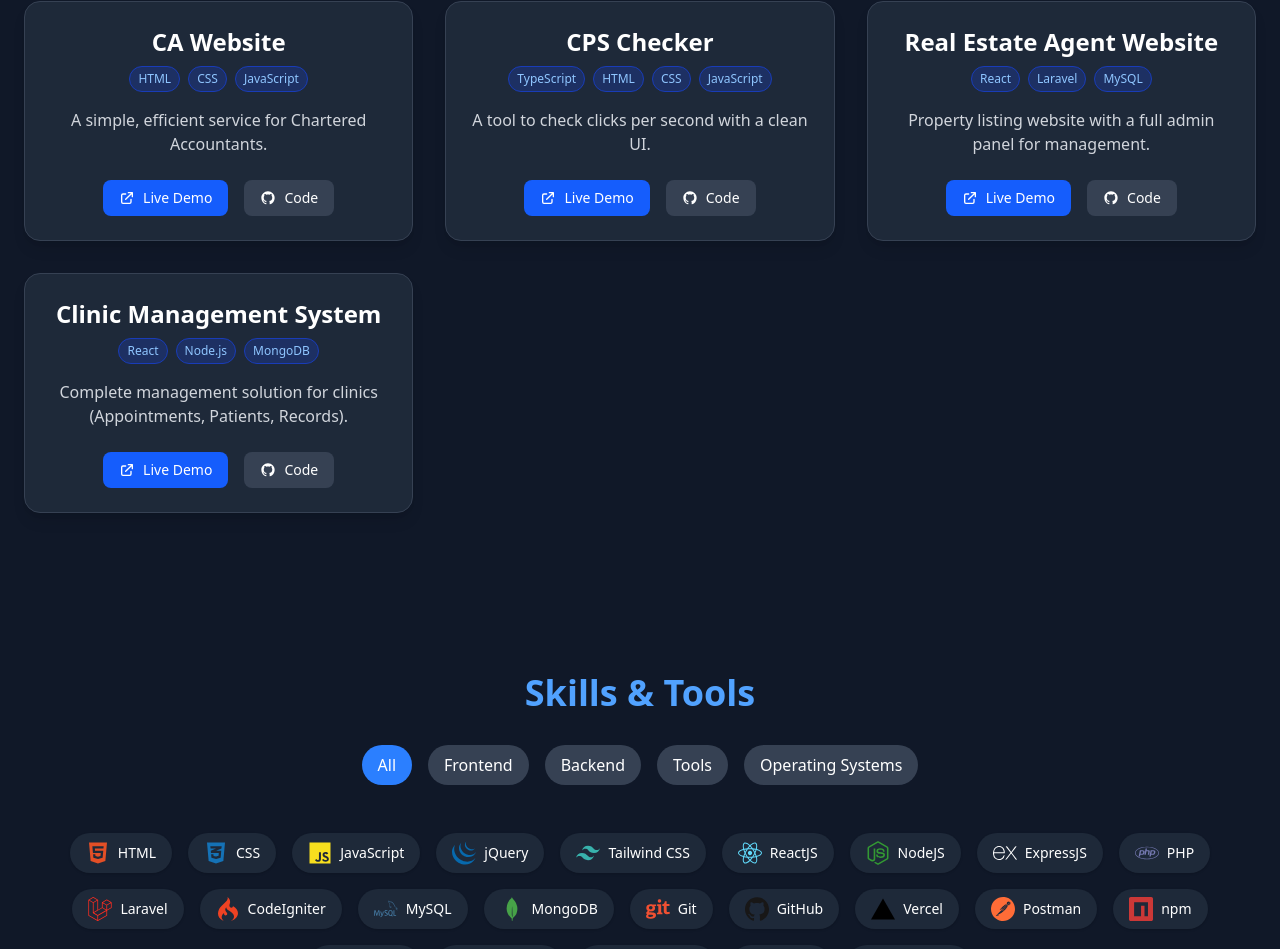
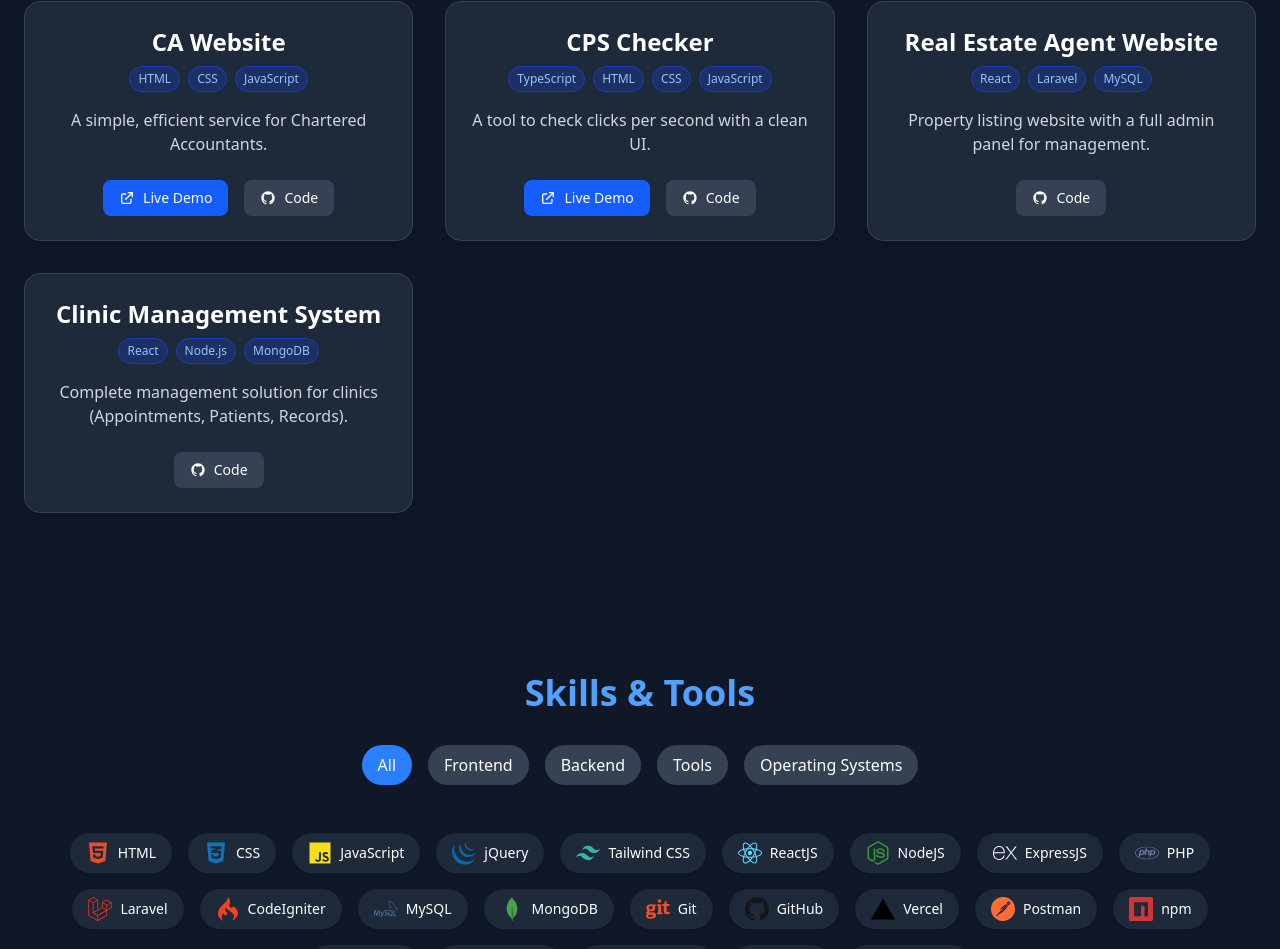
Before and after one commit to yadavyogesh13/myportfolio, a React (Vite) app: page / in a window 1280 px wide. Shown: the part 2415-3364 px from the top of the page. Built offline with nearby package versions, Linux system fonts and the light colour scheme.

Commit message:
project and linkedin and github url added

```diff
--- a/src/components/Hero.jsx
+++ b/src/components/Hero.jsx
@@ -4,11 +4,11 @@ import { FaLinkedin, FaGithub, FaTwitter, FaFacebook } from 'react-icons/fa';
 
 const socialLinks = {
   linkedin: {
-    url: "https://www.linkedin.com",
+    url: "https://www.linkedin.com/in/ yogesh-yadav-8485691bb",
     icon: <FaLinkedin size={28} color="#0A66C2" />,
   },
   github: {
-    url: "https://github.com",
+    url: "https://github.com/yadavyogesh13",
     icon: <FaGithub size={28} color="#FFFFFF" />,
   },
   // twitter: {
--- a/src/components/Projects.jsx
+++ b/src/components/Projects.jsx
@@ -7,32 +7,32 @@ const projects = [
     title: "CA Website",
     tech: "HTML, CSS, JavaScript",
     desc: "A simple, efficient service for Chartered Accountants.",
-    liveUrl: "https://ca-static-site.vercel.app/", // Replace with your actual URL
-    githubUrl: "https://github.com/yadavyogesh13/ca-website" // Replace with your actual repo
+    liveUrl: "https://ca-static-site.vercel.app/",
+    githubUrl: "https://github.com/yadavyogesh13/ca-website"
   },
   {
     id: 2,
     title: "CPS Checker",
     tech: "TypeScript, HTML, CSS, JavaScript",
     desc: "A tool to check clicks per second with a clean UI.",
-    liveUrl: "https://cpschecker.site/", // Replace with your actual URL
-    githubUrl: "https://github.com/yadavyogesh13/cpstester" // Replace with your actual repo
+    liveUrl: "https://cpschecker.site/",
+    githubUrl: "https://github.com/yadavyogesh13/cpstester"
   },
   {
     id: 3,
     title: "Real Estate Agent Website",
     tech: "React, Laravel, MySQL",
     desc: "Property listing website with a full admin panel for management.",
-    liveUrl: "", // Replace with your actual URL
-    githubUrl: "https://github.com/yadavyogesh13/real-estate-agent" // Replace with your actual repo
+    liveUrl: "",
+    githubUrl: "https://github.com/yadavyogesh13/real-estate-agent"
   },
   {
     id: 4,
     title: "Clinic Management System",
     tech: "React, Node.js, MongoDB",
     desc: "Complete management solution for clinics (Appointments, Patients, Records).",
-    liveUrl: "", // Replace with your actual URL
-    githubUrl: "https://github.com/yadavyogesh13/Hospital-Management-System" // Replace with your actual repo
+    liveUrl: "",
+    githubUrl: "https://github.com/yadavyogesh13/Hospital-Management-System"
   },
 ];
 
@@ -68,6 +68,8 @@ const Projects = () => {
             <p className="text-gray-300 mb-6 flex-grow">{project.desc}</p>
 
             <div className="flex justify-center gap-4 mt-auto">
+              {/* Only show Live Demo button if liveUrl exists and is not empty */}
+              {project.liveUrl && project.liveUrl.trim() !== '' && (
                 <a
                   href={project.liveUrl}
                   target="_blank"
@@ -79,6 +81,7 @@ const Projects = () => {
                   </svg>
                   Live Demo
                 </a>
+              )}
 
               <a
                 href={project.githubUrl}
```
Lines whose indentation alone changed are shown as unchanged.
